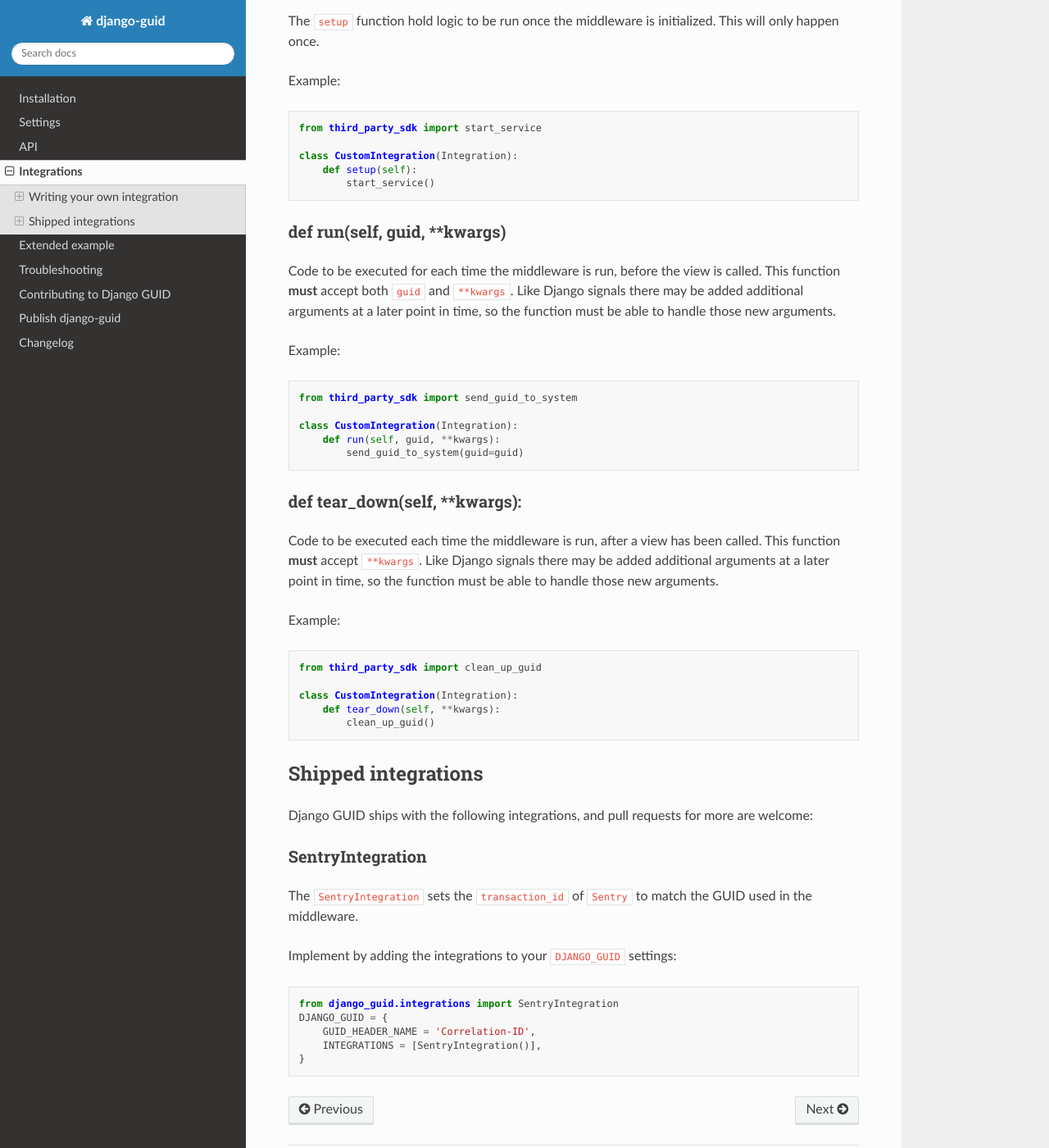
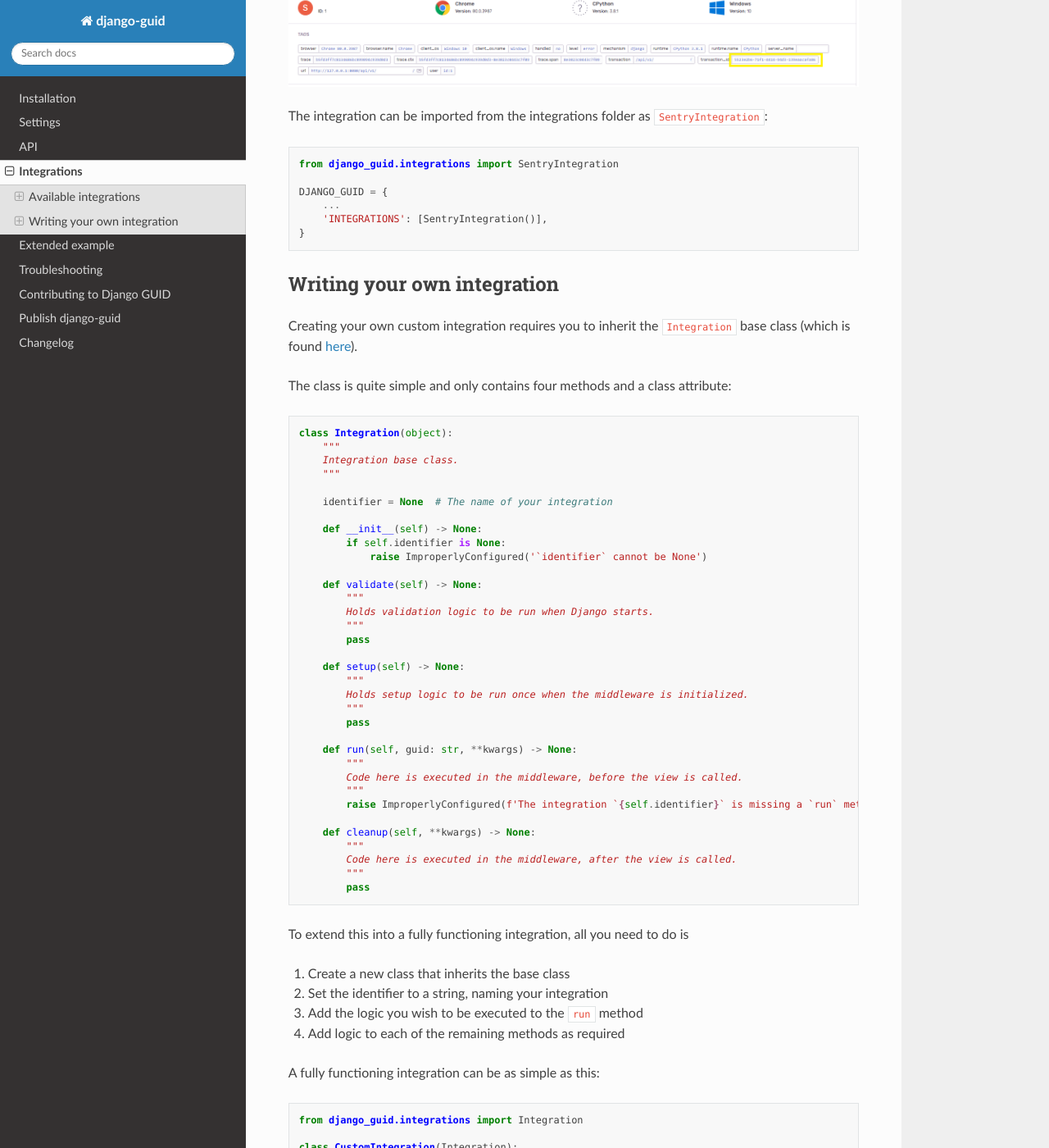
Before and after one commit to snok/django-guid, a Sphinx documentation site: the page built from docs/integrations.rst, in a window 1280 px wide and 1400 px high, scrolled down 935 px. Shown: the whole window at 82% size. Built offline with Sphinx 7.4.7 and the Read the Docs theme 2.0.0, drawn with Linux system fonts in a browser that asks for light colours; some of the changed text lies outside the part shown.

Commit message:
Changed index and readme rsts

```diff
--- a/README.rst
+++ b/README.rst
@@ -112,7 +112,7 @@
     Default: True
 
 * :code:`INTEGRATIONS`
-        Whether to enable any custom or shipped integrations with :code:`django_guid`.
+        Whether to enable any custom or available integrations with :code:`django_guid`.
         As an example, using :code:`SentryIntegration()` as an integration would set Sentry's :code:`transaction_id` to
         match the GUID used by the middleware.
 
--- a/docs/integrations.rst
+++ b/docs/integrations.rst
@@ -4,14 +4,99 @@
 Integrations
 ************
 
-Integrations can be used to add extra steps into the middleware.
-To enable an integration, populate the ``INTEGRATIONS`` field in ``settings.py``.
+Integrations are optional add-ins used to extend the functionality of the Django GUID middleware.
+
+To enable an integration, simply add an integration instance to the ``INTEGRATIONS`` field in ``settings.py``,
+and the relevant integration logic will be executed in the middleware:
+
+.. code-block:: python
+
+    from django_guid.integrations import SentryIntegration
+
+    DJANGO_GUID = {
+        ...
+        'INTEGRATIONS': [SentryIntegration()],
+    }
+
+
+Integrations are a new addition to Django GUID, and we plan to expand selection in the future. If you are looking for specific functionality that is not yet available, consider creating an issue, making a pull request, or writing your own private integration. Custom integrations classes are simple to write and can be implemented just like package integrations.
+
+Available integrations
+======================
+
+Sentry
+------
+
+Integrating with Sentry, lets you tag Sentry-issues with a ``transaction_id``. This lets you easily connect an event in Sentry to your logs.
+
+.. image:: img/sentry.png
+  :width: 1600
+  :alt: Alternative text
+
+The integration can be imported from the integrations folder as ``SentryIntegration``:
+
+.. code-block:: python
+
+    from django_guid.integrations import SentryIntegration
+
+    DJANGO_GUID = {
+        ...
+        'INTEGRATIONS': [SentryIntegration()],
+    }
 
 
 Writing your own integration
 ============================
 
-First, create a class that inherits the ``Integration`` base class and set the ``identifier`` variable:
+Creating your own custom integration requires you to inherit the ``Integration`` base class (which is found `here <https://github.com/JonasKs/django-guid/tree/master/django_guid/integrations/base>`_).
+
+The class is quite simple and only contains four methods and a class attribute:
+
+.. code-block:: python
+
+    class Integration(object):
+        """
+        Integration base class.
+        """
+
+        identifier = None  # The name of your integration
+
+        def __init__(self) -> None:
+            if self.identifier is None:
+                raise ImproperlyConfigured('`identifier` cannot be None')
+
+        def validate(self) -> None:
+            """
+            Holds validation logic to be run when Django starts.
+            """
+            pass
+
+        def setup(self) -> None:
+            """
+            Holds setup logic to be run once when the middleware is initialized.
+            """
+            pass
+
+        def run(self, guid: str, **kwargs) -> None:
+            """
+            Code here is executed in the middleware, before the view is called.
+            """
+            raise ImproperlyConfigured(f'The integration `{self.identifier}` is missing a `run` method')
+
+        def cleanup(self, **kwargs) -> None:
+            """
+            Code here is executed in the middleware, after the view is called.
+            """
+            pass
+
+To extend this into a fully functioning integration, all you need to do is
+
+1. Create a new class that inherits the base class
+2. Set the identifier to a string, naming your integration
+3. Add the logic you wish to be executed to the ``run`` method
+4. Add logic to each of the remaining methods as required
+
+A fully functioning integration can be as simple as this:
 
 .. code-block:: python
 
@@ -21,22 +106,27 @@
 
         identifier = 'CustomIntegration'  # Should be a string
 
+        def run(self, guid, **kwargs):
+            print('This is a functioning Django GUID integration')
+
 
 There are four built in methods which are always called. You can chose to override these in your custom
 integration.
 
+Method descriptions
+--------------------
 
-validate(self)
---------------
+Validate
+^^^^^^^^^
 
-The ``validate`` function will be run when Django starts, and should only handle validation logic,
-such as checking if a third party package is installed.
-
-Example:
+The ``validate`` method is run when Django starts, and is a good place to keep your integration-specific validation logic, like, e.g., making sure all dependencies are installed:
 
 .. code-block:: python
 
     class CustomIntegration(Integration):
+
+        identifier = 'CustomIntegration'
+
         def validate(self):
             try:
                 import third_party_sdk
@@ -46,76 +136,80 @@
                 )
 
 
+Setup
+^^^^^
 
-setup(self)
------------
-
-The ``setup`` function hold logic to be run once the middleware is initialized. This will only happen once.
-
-Example:
+The ``setup`` method is run *once* when the middleware is first initialized. The difference between this and the validate method is
+primarily that Django and the Django GUID middleware have been initialized.
 
 .. code-block:: python
 
     from third_party_sdk import start_service
 
     class CustomIntegration(Integration):
+
+        identifier = 'CustomIntegration'
+
+        def validate(self):
+            ...
+
         def setup(self):
             start_service()
 
 
+Run
+^^^
 
-def run(self, guid, \*\*kwargs)
--------------------------------
+The ``run`` method is required, and is designed to hold code that should be executed each time the middleware is run
+(for each request made to the server), before the view is called.
 
-Code to be executed for each time the middleware is run, before the view is called.
-This function **must** accept both ``guid`` and ``**kwargs``. Like Django signals there may be added additional arguments
-at a later point in time, so the function must be able to handle those new arguments.
-
-Example:
+This function **must** accept both ``guid`` and ``**kwargs``. Additional arguments are likely be added
+in the future, and so the function must be able to handle those new arguments.
 
 .. code-block:: python
 
     from third_party_sdk import send_guid_to_system
 
     class CustomIntegration(Integration):
+
+        identifier = 'CustomIntegration'
+
+        def validate(self):
+            ...
+
+        def setup(self):
+            ...
+
         def run(self, guid, **kwargs):
             send_guid_to_system(guid=guid)
 
 
 
-def tear_down(self, \*\*kwargs):
---------------------------------
+Cleanup
+^^^^^^^
 
-Code to be executed each time the middleware is run, after a view has been called.
-This function **must** accept ``**kwargs``. Like Django signals there may be added additional arguments
-at a later point in time, so the function must be able to handle those new arguments.
+The ``cleanup`` method is the final method called in the middleware, each time the middleware, each time the middleware is run,
+after a view has been called.
 
-Example:
+This function **must** accept ``**kwargs``. Additional arguments are likely be added
+in the future, and so the function must be able to handle those new arguments.
 
 .. code-block:: python
 
     from third_party_sdk import clean_up_guid
 
     class CustomIntegration(Integration):
-        def tear_down(self, **kwargs):
+
+        identifier = 'CustomIntegration'
+
+        def validate(self):
+            ...
+
+        def setup(self):
+            ...
+
+        def run(self, guid, **kwargs):
+            ...
+
+        def cleanup(self, **kwargs):
             clean_up_guid()
-
-
-Shipped integrations
-====================
-Django GUID ships with the following integrations, and pull requests for more are welcome:
-
-SentryIntegration
------------------
-
-The ``SentryIntegration`` sets the ``transaction_id`` of ``Sentry`` to match the GUID used in the middleware.
-
-Implement by adding the integrations to your ``DJANGO_GUID`` settings:
-
-.. code-block:: python
-
-    from django_guid.integrations import SentryIntegration
-    DJANGO_GUID = {
-        GUID_HEADER_NAME = 'Correlation-ID',
-        INTEGRATIONS = [SentryIntegration()],
-    }
--- a/docs/settings.rst
+++ b/docs/settings.rst
@@ -61,6 +61,6 @@
 * **Default**: ``[]``
 * **Type**: ``list``
 
-Whether to enable any custom or shipped integrations with :code:`django_guid`.
+Whether to enable any custom or available integrations with :code:`django_guid`.
 As an example, using :code:`SentryIntegration()` as an integration would set Sentry's :code:`transaction_id` to
 match the GUID used by the middleware.
--- a/requirements-dev.txt
+++ b/requirements-dev.txt
@@ -1 +1,3 @@
 pre-commit==1.21.0
+sphinx==2.4.4
+sphinx_rtd_theme==0.4.3
```
Also changed, not shown: docs/img/sentry.png (added), 4 other files.
